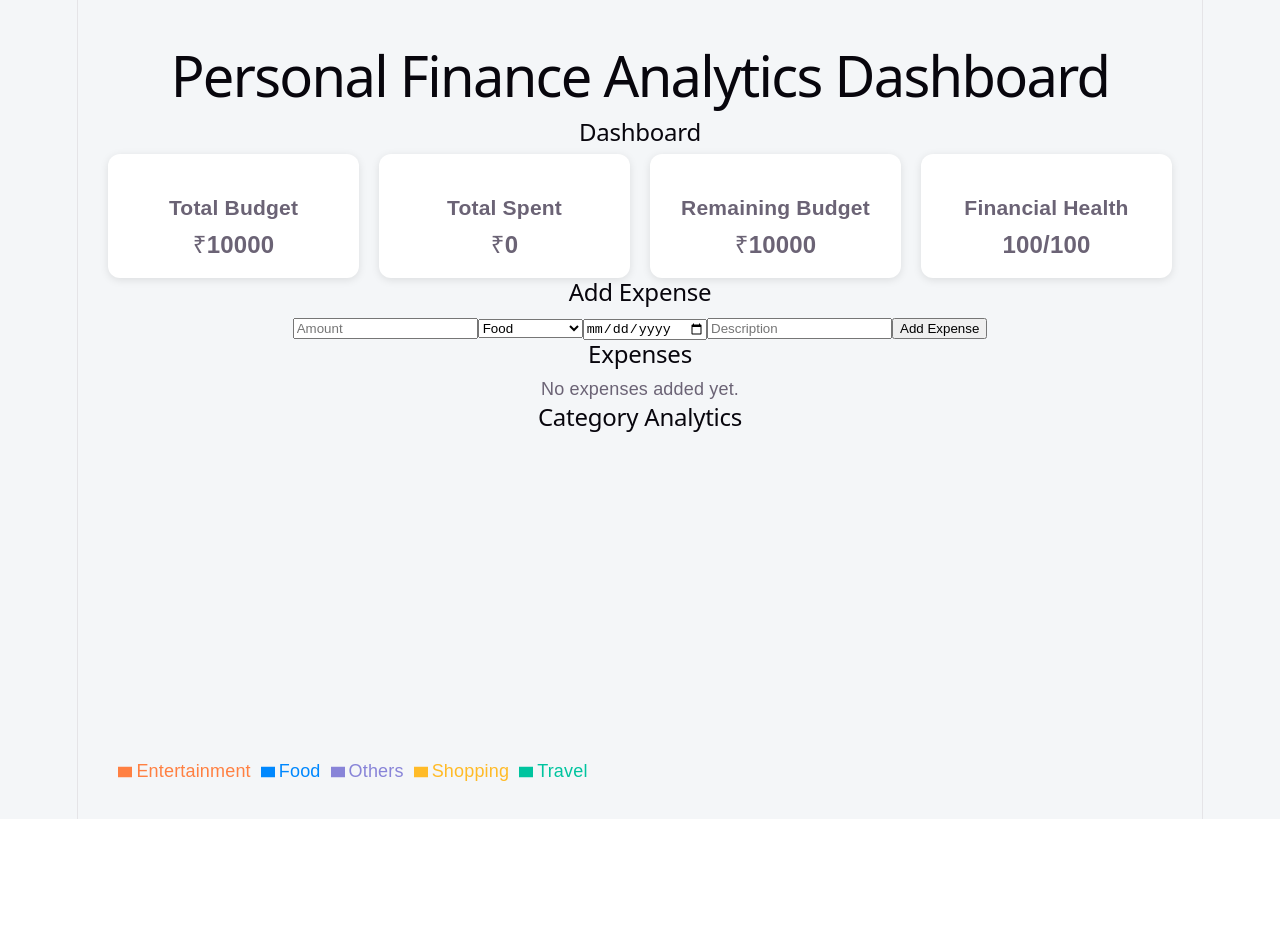
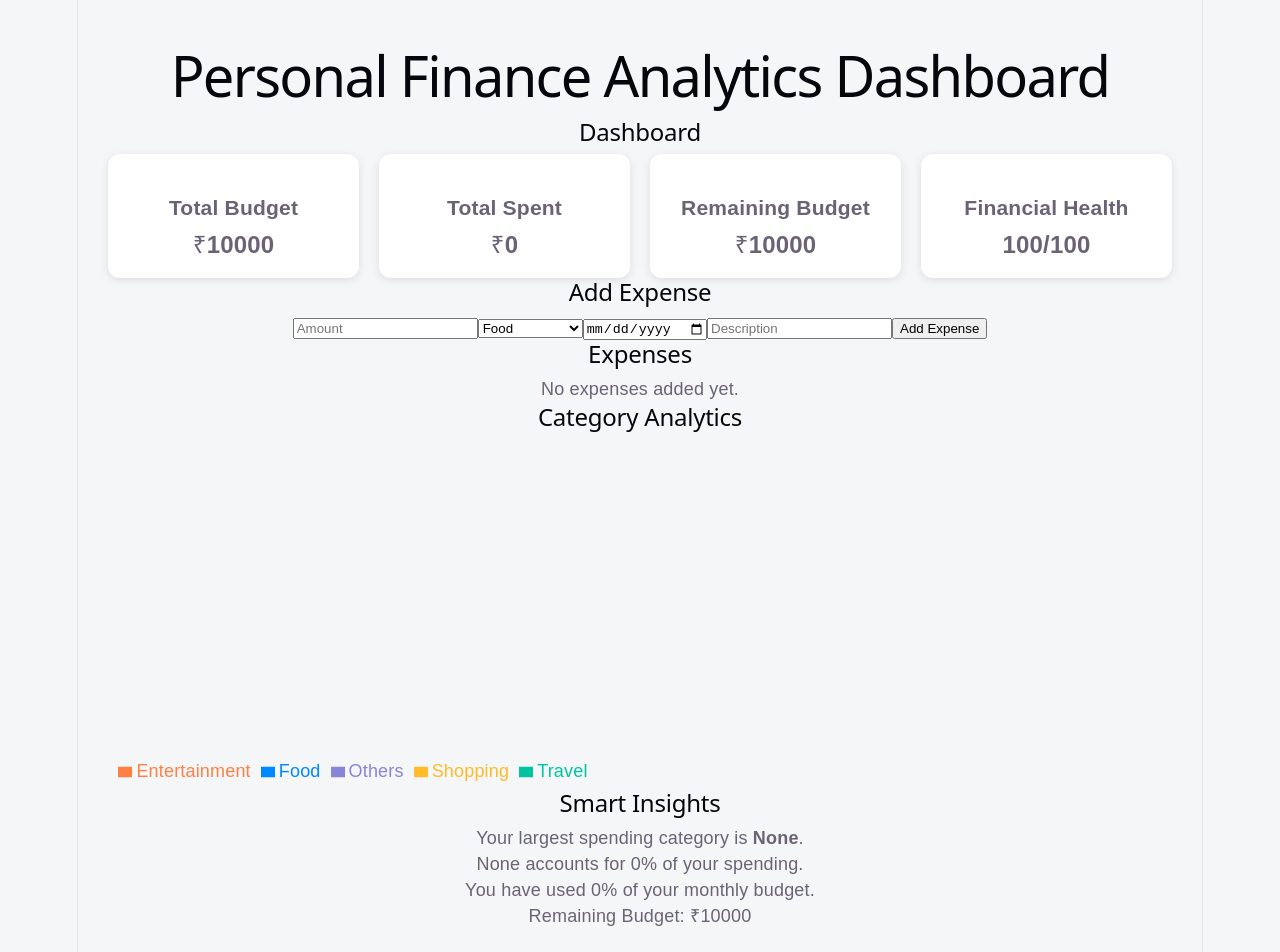
Before and after one commit to skshafiya006/personal-finance-analytics-dashboard, a React (Vite) app: page / in a window 1280 px wide. Shown: the top 952 px of the page. Before the commit the page ends 819 px from the top, so only its background shows below. Built offline with nearby package versions, Linux system fonts and the light colour scheme.

Commit message:
Improve insights with dynamic category analysis

```diff
--- a/src/App.jsx
+++ b/src/App.jsx
@@ -4,6 +4,7 @@ import Dashboard from "./components/Dashboard";
 import ExpenseForm from "./components/ExpenseForm";
 import ExpenseList from "./components/ExpenseList";
 import Analytics from "./components/Analytics";
+import Insights from "./components/Insights";
 
 function App() {
   const [expenses, setExpenses] = useState(() => {
@@ -37,6 +38,7 @@ function App() {
   setExpenses={setExpenses}
 />
     <Analytics expenses={expenses} />
+    <Insights expenses={expenses} />
     </div>
   );
 }
--- a/src/components/Insights.jsx
+++ b/src/components/Insights.jsx
@@ -0,0 +1,80 @@
+function Insights({ expenses }) {
+  const budget = 10000;
+
+  const totalSpent = expenses.reduce(
+    (sum, expense) => sum + Number(expense.amount),
+    0
+  );
+
+  const categoryTotals = {
+  Food: 0,
+  Travel: 0,
+  Shopping: 0,
+  Entertainment: 0,
+  Others: 0,
+};
+
+expenses.forEach((expense) => {
+  categoryTotals[expense.category] += Number(
+    expense.amount
+  );
+});
+
+let topCategory = "None";
+let topAmount = 0;
+
+Object.entries(categoryTotals).forEach(
+  ([category, amount]) => {
+    if (amount > topAmount) {
+      topAmount = amount;
+      topCategory = category;
+    }
+  }
+);
+
+const topCategoryPercentage =
+  totalSpent > 0
+    ? Math.round(
+        (topAmount / totalSpent) * 100
+      )
+    : 0;
+
+  const budgetUsed = Math.round(
+    (totalSpent / budget) * 100
+  );
+
+  return (
+    <div>
+      <h2>Smart Insights</h2>
+
+        <p>
+        Your largest spending category is{" "}
+        <strong>{topCategory}</strong>.
+        </p>
+
+        <p>
+        {topCategory} accounts for{" "}
+        {topCategoryPercentage}% of your
+        spending.
+        </p>
+
+      <p>
+        You have used {budgetUsed}% of your
+        monthly budget.
+      </p>
+      <p>
+        Remaining Budget: ₹
+        {budget - totalSpent}
+        </p>
+
+      {budgetUsed > 80 && (
+        <p>
+          Warning: You have crossed 80% of your
+          budget.
+        </p>
+      )}
+    </div>
+  );
+}
+
+export default Insights;
```
